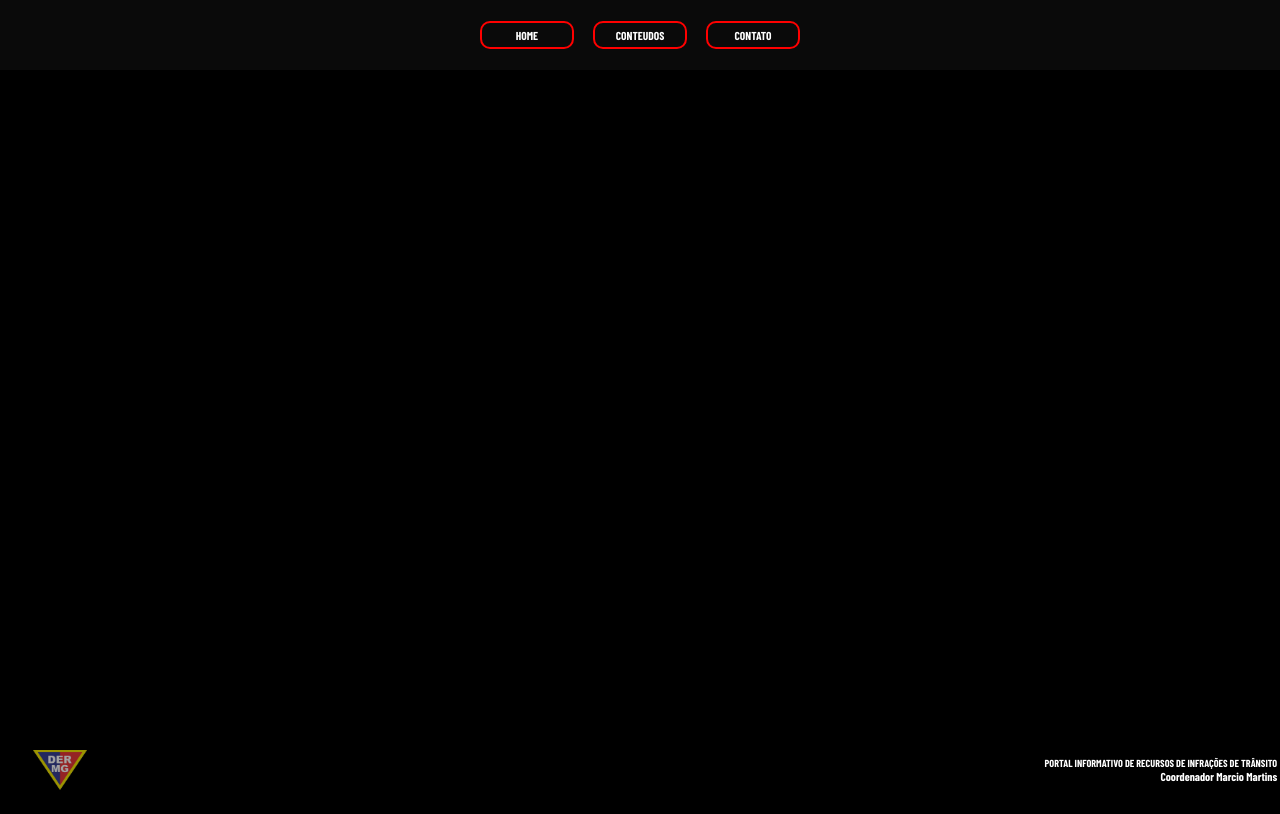
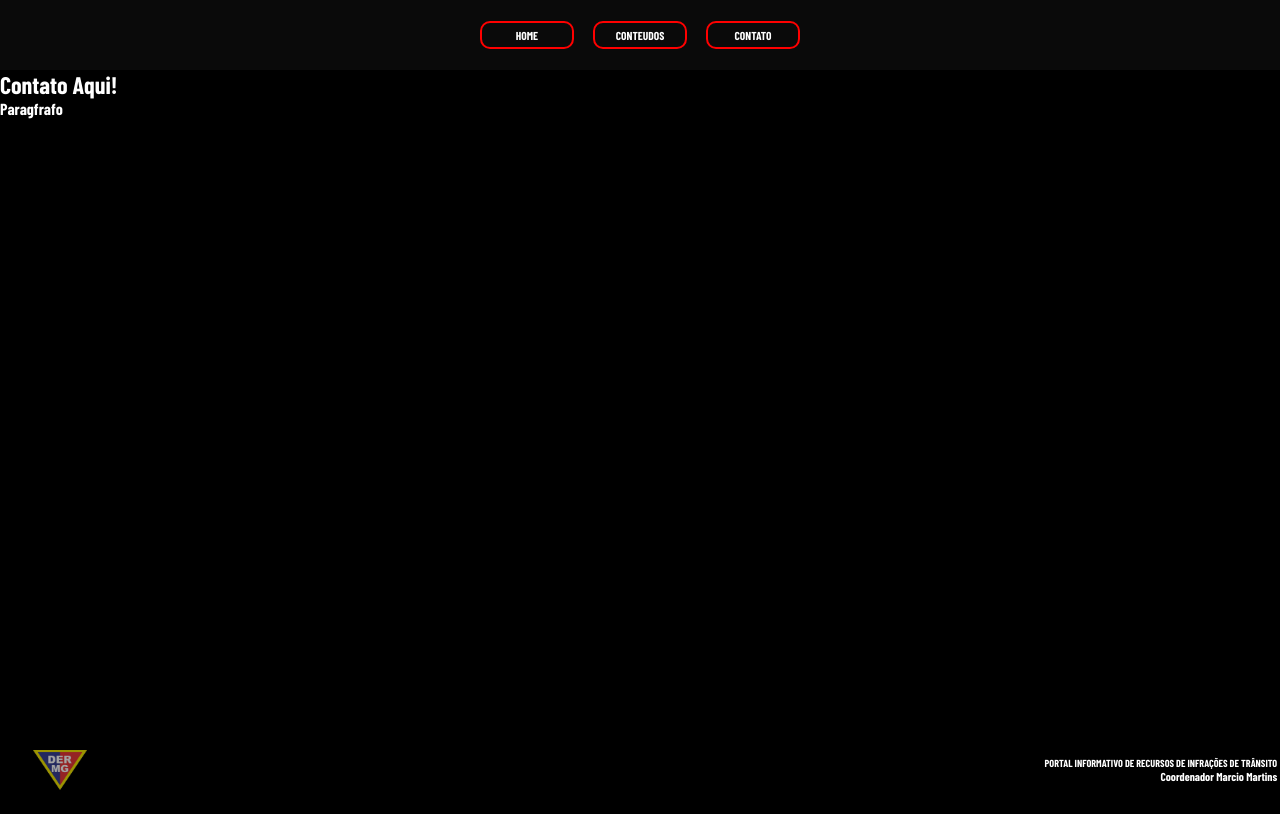
Before and after one commit to AlexBertonn/JariProject, a React (Vite) app: page /contato in a window 1280 px wide. Built offline with nearby package versions, Linux system fonts and the light colour scheme; a web font is replaced by a local one.

Commit message:
Adição de module.css para index de contato.

```diff
--- /dev/null
+++ b/src/pages/Contato/Contato.module.css
@@ -0,0 +1,11 @@
+.testeSobre{
+    display: flex;
+    justify-content: center;
+    align-items: center;
+}
+h1{
+    color: #fff;
+}
+p{
+    color: #fff;
+}
--- a/src/pages/Contato/index.jsx
+++ b/src/pages/Contato/index.jsx
@@ -1,13 +1,18 @@
 import Container from "../../components/Container";
 import Footer from "../../components/Footer"
 import Header from "../../components/Header"
+import styles from "../Contato/Contato.module.css"
 
 function Contato(){
     return(
         <>
         <Header/>
         <Container>
-        <h1>Contato Aqui!</h1>
+            <main className={styles.testSobre}>
+                <h1>Contato Aqui!</h1>
+                <p> Paragfrafo</p>
+            </main>
+
         </Container>
         <Footer/>
         </>
```
